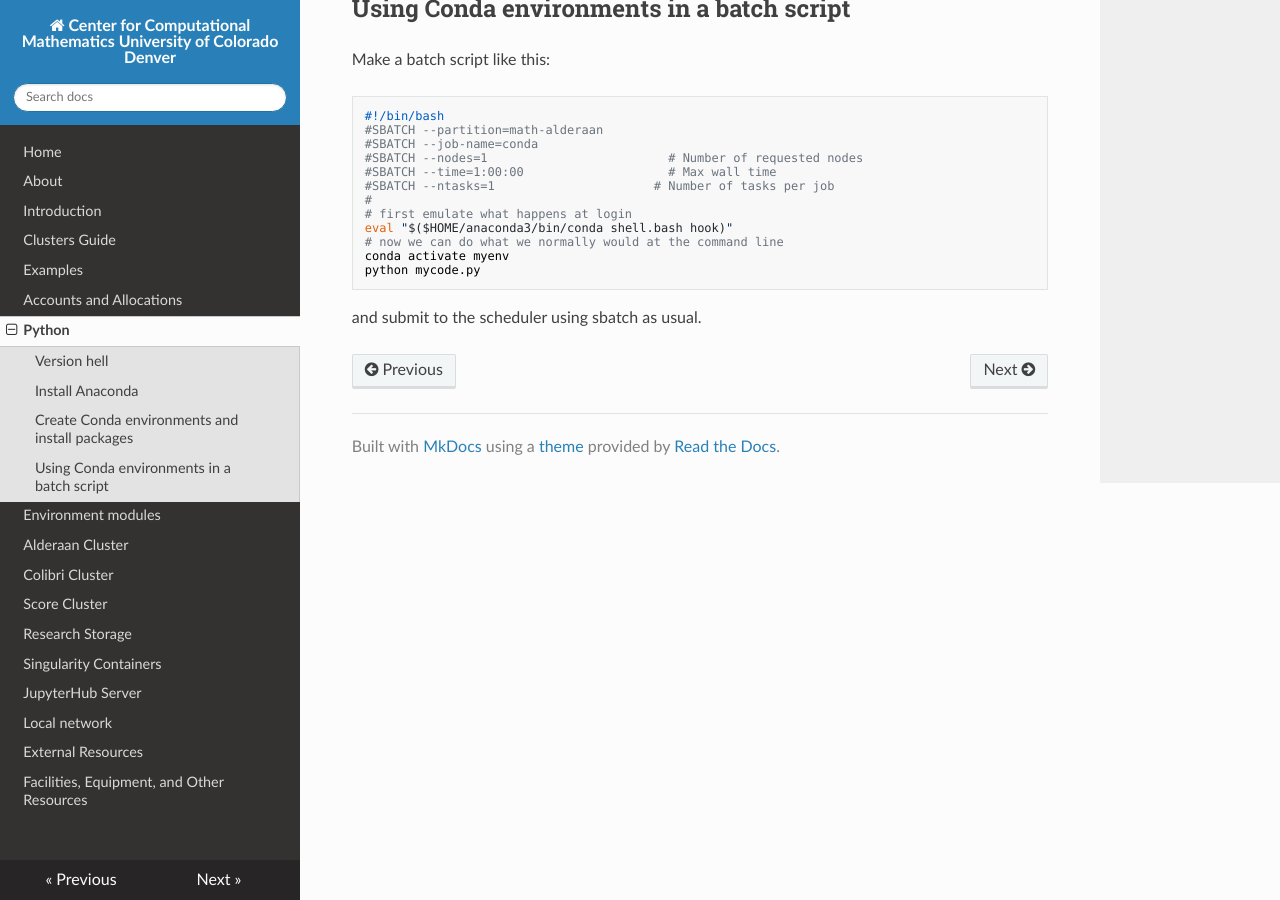
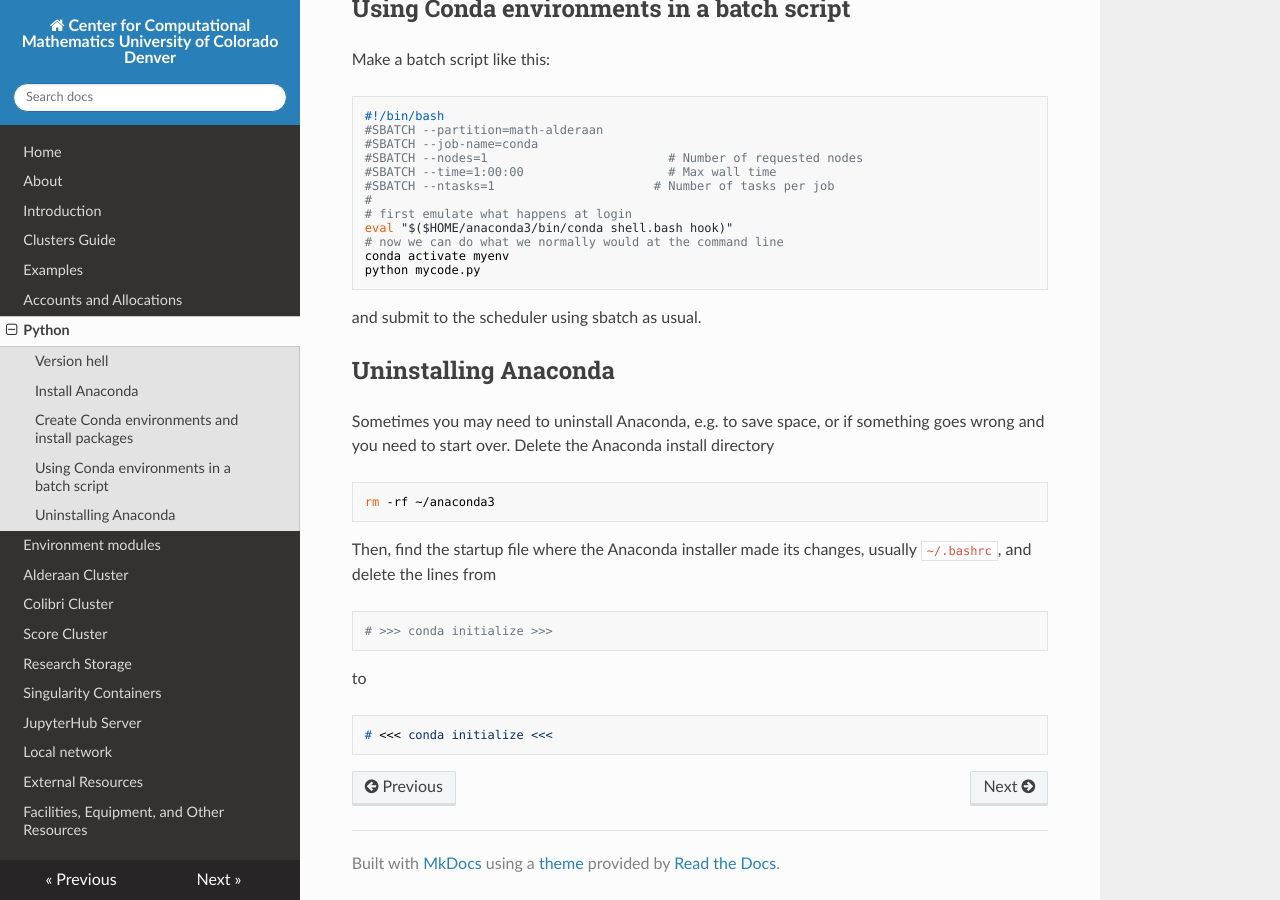
Before and after one commit to ccmucdenver/ccm-docs, an MkDocs documentation site: the page built from docs/python.md, in a window 1280 px wide and 900 px high, scrolled down 2071 px. Built offline with MkDocs 1.6.1, drawn with Linux system fonts in a browser that asks for light colours; nearby versions of some CDN libraries.

Commit message:
small edits

```diff
--- a/docs/python.md
+++ b/docs/python.md
@@ -86,3 +86,18 @@ Make a batch script like this:
     python mycode.py
 
 and submit to the scheduler using sbatch as usual.
+
+## Uninstalling Anaconda
+
+Sometimes you may need to uninstall Anaconda, e.g. to save space, or if something goes wrong and you need to start over.
+Delete the Anaconda install directory
+
+    rm -rf ~/anaconda3
+
+Then, find the startup file where the Anaconda installer made its changes, usually `~/.bashrc`, and delete the lines from
+
+    # >>> conda initialize >>>
+
+to
+
+    # <<< conda initialize <<<
```
